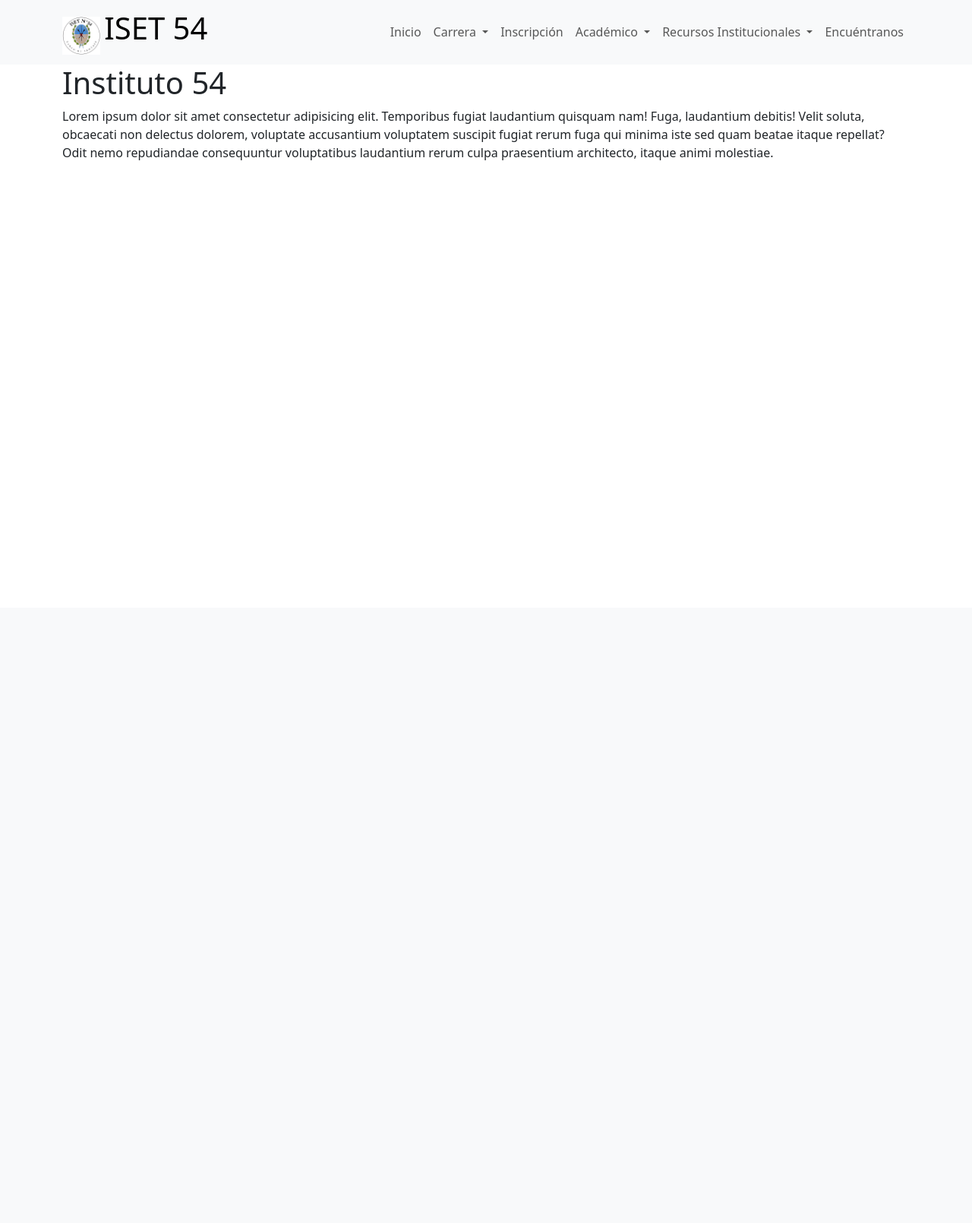
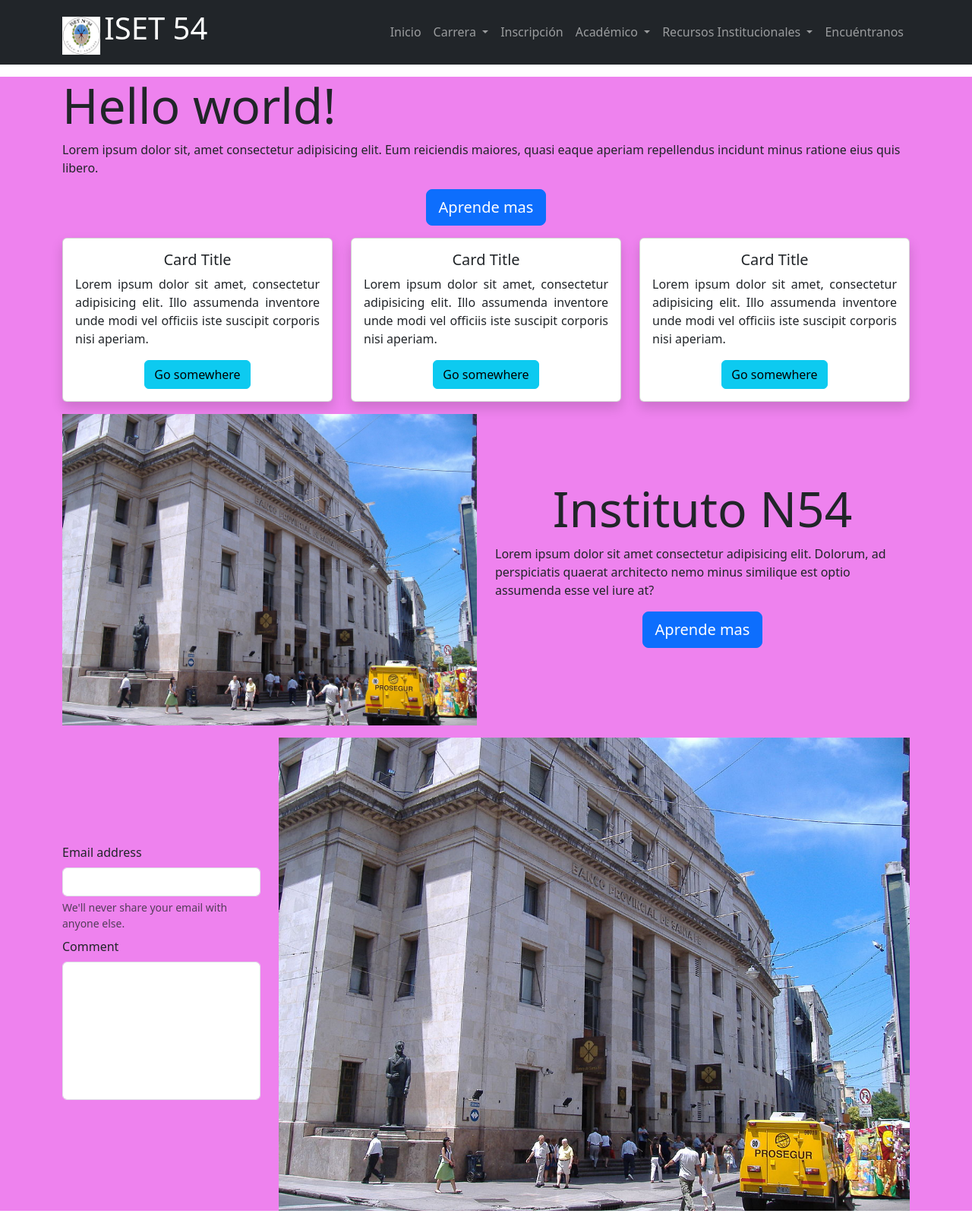
Before and after one commit to nahuelreis1/proyecto_iset54, a Django app: page / in a window 1280 px wide. Shown: the whole page at 76% size. Before the commit the page ends 211 px from the top, so only its background shows below. Run offline with Django 5.2, Linux system fonts and the light colour scheme.

Commit message:
primer avance

```diff
--- a/app1/static/css/styles.css
+++ b/app1/static/css/styles.css
@@ -1,4 +1,36 @@
+#body-prueba{
+    background-color: violet;
+    font-size: 16px;
+}
+
 .text-justify1 {
     text-align: justify;
     color: blue;
 }
+
+.nav-link {
+    font-weight: 600;
+}
+
+#txtComment {
+    resize: none;
+}
+
+
+
+/* Card hover es para asignar opacidad a una etiqueta cuando pasamos el cursor */
+.card:hover{
+    opacity: 0.7;
+}
+
+
+
+.card-text {
+    text-align: justify;
+}
+
+@media (max-width: 576px) {
+    .card-text {
+        font-size: 0.8rem;
+    }
+}
--- a/app1/templates/base.html
+++ b/app1/templates/base.html
@@ -11,6 +11,8 @@
 <body>
     {% include 'partials/_header.html'%}
 
+    {% include 'prueba.html'%}
+
     {% block content %}
 
     {% endblock %}
--- a/app1/templates/home.html
+++ b/app1/templates/home.html
@@ -2,13 +2,5 @@
 {% load static %}
 
 {% block content %}
-<main>
-    <div class="container">
 
-        <h1>Instituto 54</h1>
-
-        <p> Lorem ipsum dolor sit amet consectetur adipisicing elit. Temporibus fugiat laudantium quisquam nam! Fuga, laudantium debitis! Velit soluta, obcaecati non delectus dolorem, voluptate accusantium voluptatem suscipit fugiat rerum fuga qui minima iste sed quam beatae itaque repellat? Odit nemo repudiandae consequuntur voluptatibus laudantium rerum culpa praesentium architecto, itaque animi molestiae.
-        </p>
-    </div>
-</main>
 {% endblock %}
--- a/app1/templates/partials/_header.html
+++ b/app1/templates/partials/_header.html
@@ -1,7 +1,7 @@
 {% load static %}
 
 <header>
-    <nav class="navbar navbar-expand-lg navbar-light bg-light">
+    <nav class="navbar navbar-expand-lg navbar-dark bg-dark">
         <div class="container">
             <!-- Logo -->
             <a class="navbar-brand" href="#">
--- a/app1/templates/prueba.html
+++ b/app1/templates/prueba.html
@@ -1,34 +1,91 @@
 {% load static %}
-<!DOCTYPE html>
-<html lang="en">
-<head>
-    <meta charset="UTF-8">
-    <meta name="viewport" content="width=device-width, initial-scale=1.0">
-    <title>Document</title>
-    <!-- BOOTSTRAP Y CSS-->
-    <link rel="stylesheet" href="{% static 'css/styles.css' %}">
-    <link href="https://cdn.jsdelivr.net/npm/bootstrap@5.3.3/dist/css/bootstrap.min.css" rel="stylesheet" integrity="sha384-QWTKZyjpPEjISv5WaRU9OFeRpok6YctnYmDr5pNlyT2bRjXh0JMhjY6hW+ALEwIH" crossorigin="anonymous">
-</head>
-<body>
-    <!-- un container (contenedor) es un elemento fundamental que se utiliza para envolver y centrar el contenido de la página con un ancho fijo o fluido, dependiendo del tamaño de la ventana del navegador. Ayuda a gestionar el diseño responsivo del contenido utilizando el sistema de rejilla (grid system) de Bootstrap. -->
-    <div class="container">
+<main id="body-prueba">
+    <div class="container my-3">
+        <!-- ROW 1 -->
         <div class="row">
-
             <h1 class="display-3">Hello world!</h1>
-
             <p class="text-justify">
-            Lorem ipsum dolor sit, amet consectetur adipisicing elit. Eum reiciendis maiores, quasi eaque aperiam repellendus incidunt minus ratione eius quis libero. Explicabo ea deserunt inventore. Ut iste, itaque assumenda vel sunt consequatur nihil ex! Perspiciatis iste dolor laboriosam ipsam accusantium, deleniti, nostrum quia corrupti, ratione saepe officiis tenetur voluptatum corporis?
+            Lorem ipsum dolor sit, amet consectetur adipisicing elit. Eum reiciendis maiores, quasi eaque aperiam repellendus incidunt minus ratione eius quis libero.
             </p>
-            <p>
-            <a href="#" class="btn btn-primary btn-lg">Aprende mas</a>
+            <p class="text-center">
+            <a href="#" class="btn btn-primary btn-lg" role="button">Aprende mas</a>
             </p>
         </div>
 
+        <!-- ROW 2 -->
+        <div class="row text-center">
+            <div class="col-sm-12 col-md-6 col-lg-4 col-xl-4 mb-3">
+                <div class="card shadow">
+                    <div class="card-body">
+                        <h5 class="card-title">Card Title</h5>
+                        <p class="card-text">
+                            Lorem ipsum dolor sit amet, consectetur adipisicing elit. Illo assumenda inventore unde modi vel officiis iste suscipit corporis nisi aperiam.
+                        </p>
+                        <a href="#" class="btn btn-info">Go somewhere</a>
+                    </div>
+                </div>
+            </div>
 
+            <div class="col-sm-12 col-md-6 col-lg-4 col-xl-4 mb-3">
+                <div class="card shadow">
+                    <div class="card-body">
+                        <h5 class="card-title">Card Title</h5>
+                        <p class="card-text">
+                            Lorem ipsum dolor sit amet, consectetur adipisicing elit. Illo assumenda inventore unde modi vel officiis iste suscipit corporis nisi aperiam.
+                        </p>
+                        <a href="#" class="btn btn-info">Go somewhere</a>
+                    </div>
+                </div>
+            </div>
+
+            <div class="col-sm-12 col-md-6 col-lg-4 col-xl-4 mb-3">
+                <div class="card shadow">
+                    <div class="card-body">
+                        <h5 class="card-title">Card Title</h5>
+                        <p class="card-text">
+                            Lorem ipsum dolor sit amet, consectetur adipisicing elit. Illo assumenda inventore unde modi vel officiis iste suscipit corporis nisi aperiam.
+                        </p>
+                        <a href="#" class="btn btn-info">Go somewhere</a>
+                    </div>
+                </div>
+            </div>
+        </div>
+
+        <!-- ROW 3 -->
+        <div class="row align-items-center mb-3">
+            <div class="col-sm-12 col-md-6">
+                <img src="{% static 'img/bank-building.jpg'%}" class="img-fluid" alt="Bank Building">
+            </div>
+            <div class="col-sm-12 col-md-6">
+                <h1 class="display-3 text-center">Instituto N54</h1>
+                <p class="text-justify">
+                Lorem ipsum dolor sit amet consectetur adipisicing elit. Dolorum, ad perspiciatis quaerat architecto nemo minus similique est optio assumenda esse vel iure at?
+                </p>
+                <p class="text-center">
+                <a href="#" class="btn btn-primary btn-lg" role="button">Aprende mas</a>
+                </p>
+            </div>
+        </div>
+
+        <!-- ROW 4 -->
+        <div class="row align-items-center">
+            <div class="col-sm-12 col-md-3">
+                <form>
+                    <div class="mb-2">
+                        <label for="txtEmail" class="form-label">Email address</label>
+                        <input type="email" class="form-control" id="txtEmail" aria-describedby="emailHelp">
+                        <div id="emailHelp" class="form-text">We'll never share your email with anyone else.</div>
+                    </div>
+                    <div class="mb-2">
+                        <label for="txtComment" class="form-label">Comment</label>
+                        <textarea id="txtComment" class="form-control" rows="7"></textarea>
+                    </div>
+                </form>
+            </div>
+
+            <div class="col-sm-12 col-md-9">
+                <img src="{% static 'img/bank-building.jpg'%}" class="img-fluid" alt="Bank Building">
+            </div>
+        </div>
     </div>
-
-    <!-- BOOTSTRAP  Y JAVASCRIPT-->
-    <script src="https://cdn.jsdelivr.net/npm/bootstrap@5.3.3/dist/js/bootstrap.bundle.min.js" integrity="sha384-YvpcrYf0tY3lHB60NNkmXc5s9fDVZLESaAA55NDzOxhy9GkcIdslK1eN7N6jIeHz" crossorigin="anonymous"></script>
-    <script src="{% static 'js/script.js' %}"></script>
-</body>
-</html>
+</main>
--- a/iset54/settings.py
+++ b/iset54/settings.py
@@ -12,6 +12,7 @@ https://docs.djangoproject.com/en/5.1/ref/settings/
 
 from pathlib import Path
 
+import os
 # Build paths inside the project like this: BASE_DIR / 'subdir'.
 BASE_DIR = Path(__file__).resolve().parent.parent
 
@@ -118,9 +119,7 @@ USE_TZ = True
 
 STATIC_URL = 'static/'
 
-STATICFILES_DIRS = [
-    "app1/static",
-]
+STATICFILES_DIRS = [os.path.join(BASE_DIR, 'static')]
 
 # Default primary key field type
 # https://docs.djangoproject.com/en/5.1/ref/settings/#default-auto-field
```
Also changed, not shown: app1/static/img/bank-building.jpg (added), app1/static/img/cajero.jpg (added).
